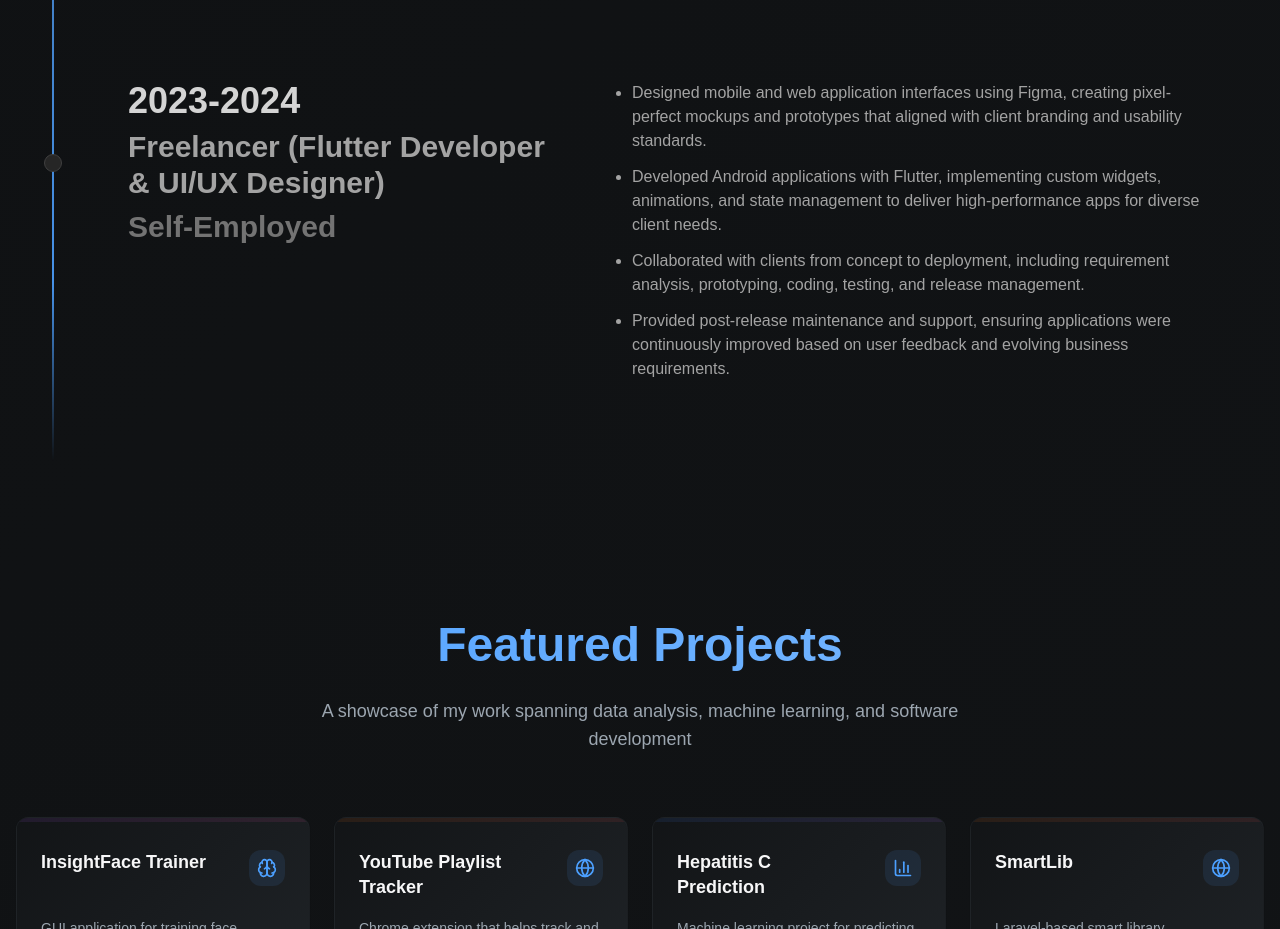
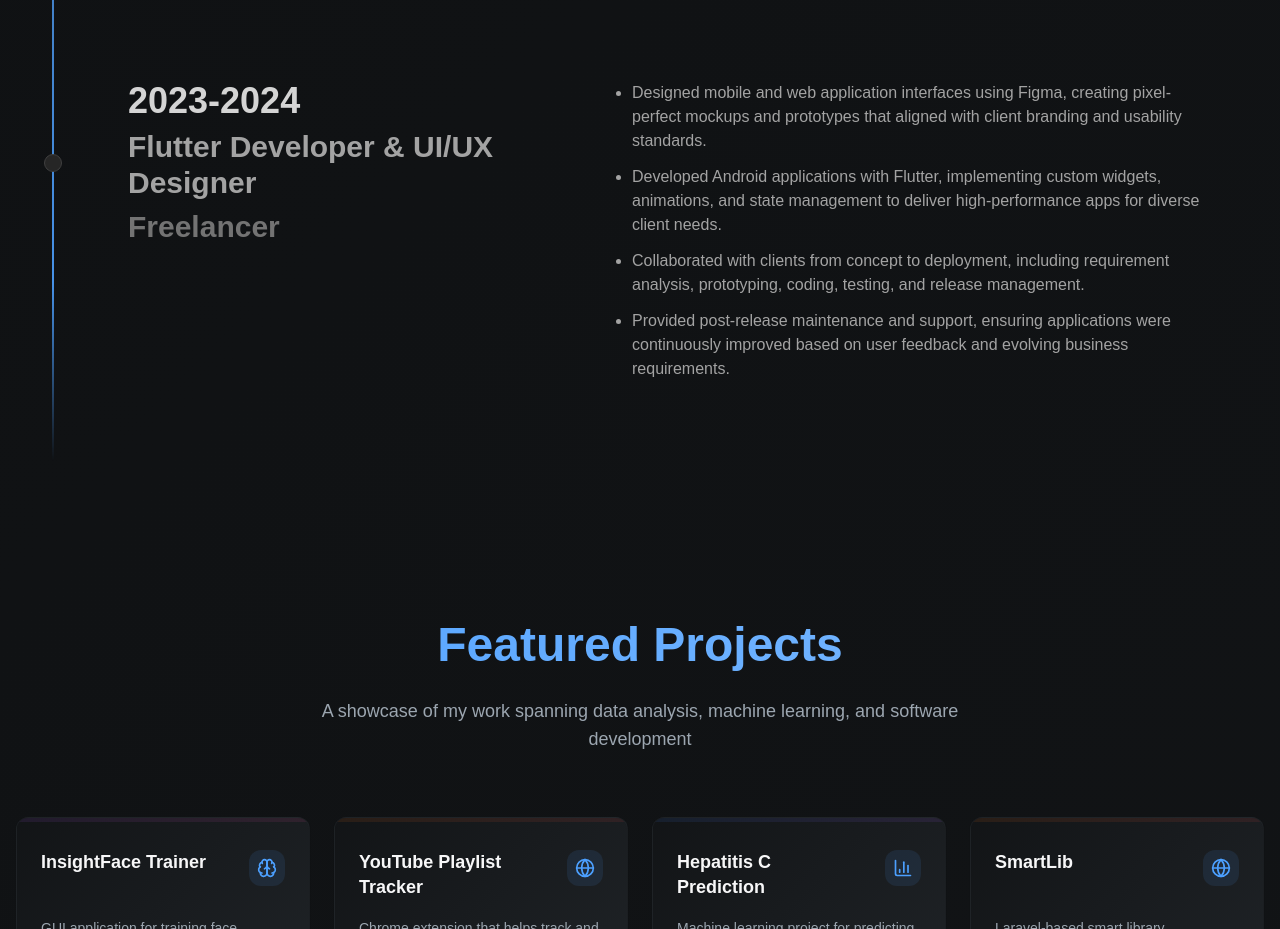
Before and after one commit to AldyRevigustian/Portfolio, a React (Vite) app: page / in a window 1280 px wide. Shown: the part 3120-4049 px from the top of the page. Built offline with nearby package versions, Linux system fonts and the light colour scheme; the HTML template or start-up script is replaced by a standard one; a web font is replaced by a local one.

Commit message:
fix: fixed job title

```diff
--- a/src/constants.ts
+++ b/src/constants.ts
@@ -35,8 +35,8 @@ export const experiences = [
     ],
   },
   {
-    title: "Freelancer (Flutter Developer & UI/UX Designer)",
-    job: "Self-Employed",
+    title: "Flutter Developer & UI/UX Designer",
+    job: "Freelancer",
     date: "2023-2024",
     contents: [
       "- Designed mobile and web application interfaces using Figma, creating pixel-perfect mockups and prototypes that aligned with client branding and usability standards.",
```
